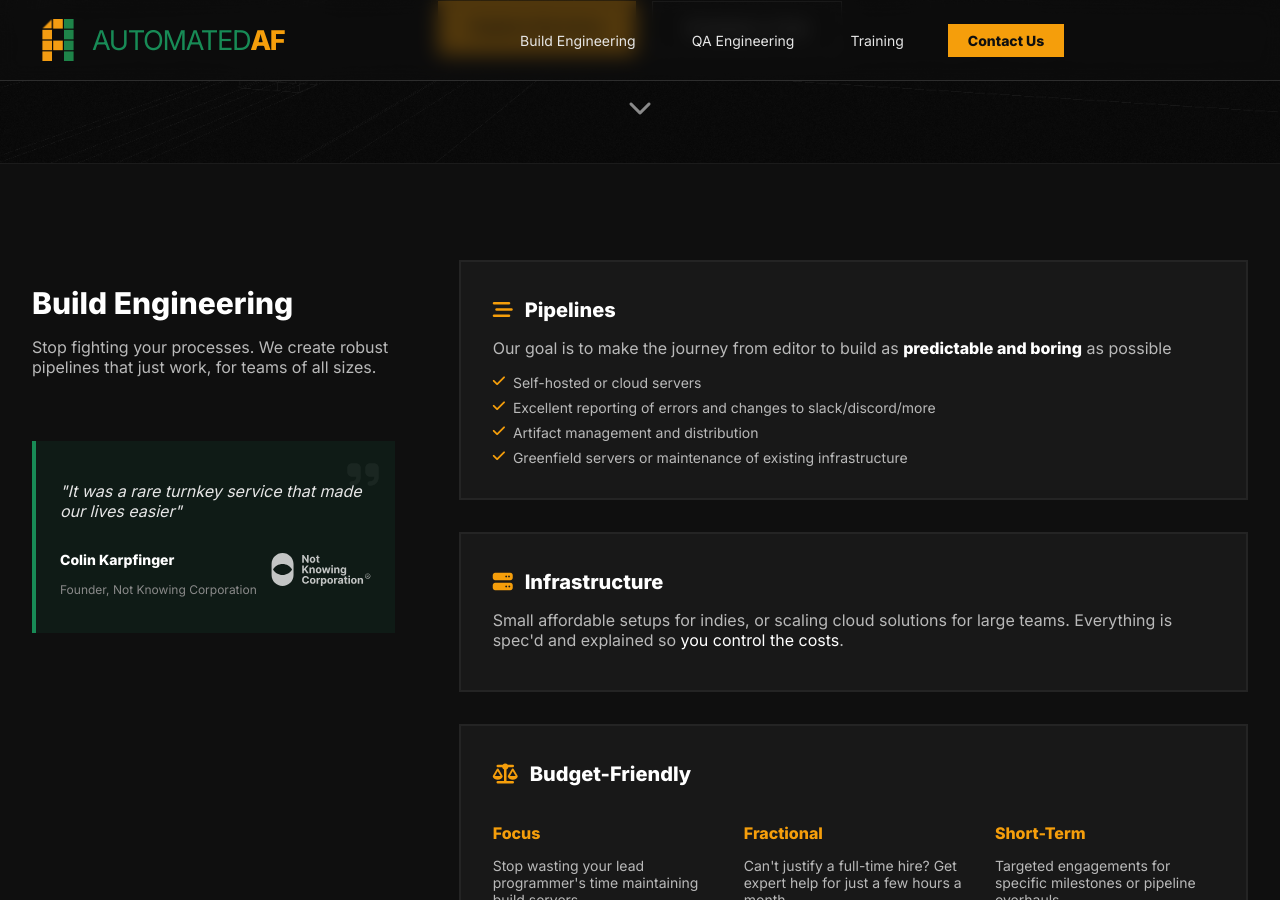
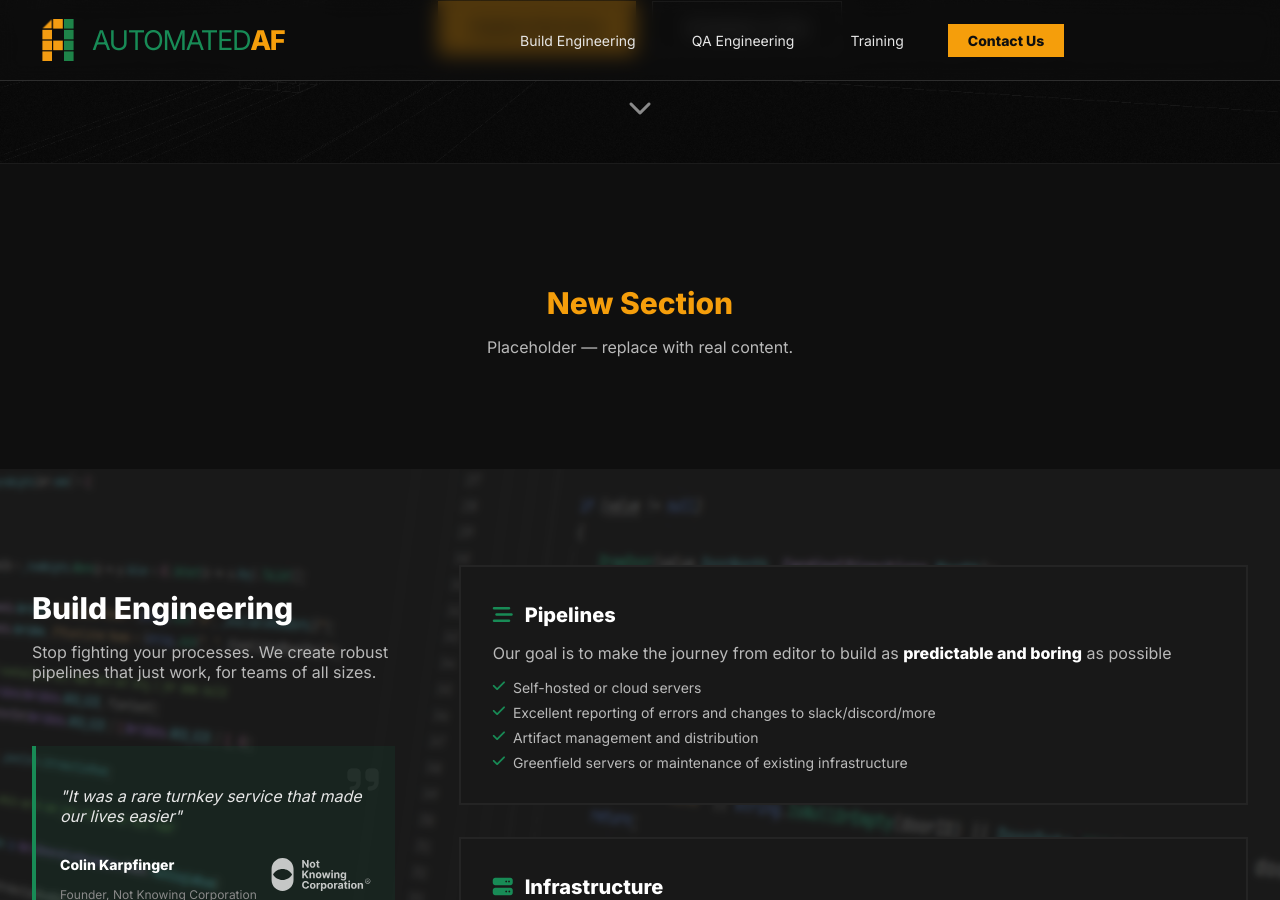
Before and after one commit to tenpn/automatedaf-company, a Jekyll site: the page built from index.html, in a window 1280 px wide and 900 px high, scrolled down 737 px. Built offline with Jekyll 4.4.1, drawn with Linux system fonts in a browser that asks for light colours.

Commit message:
new section, pushing others down

```diff
--- a/_includes/sections/build-engineering.html
+++ b/_includes/sections/build-engineering.html
@@ -1,4 +1,4 @@
-<section id="build" class="section section-border">
+<section id="build" class="section section-bg">
 	<div class="container">
 		<div class="grid-12">
 
@@ -28,7 +28,7 @@
 				<!-- Pipelines -->
 				<div class="card">
 					<h3 class="heading-flex">
-						<i class="fas fa-stream text-brand-accent"></i> Pipelines
+						<i class="fas fa-stream text-brand-tech"></i> Pipelines
 					</h3>
 					<p class="text-slate-400 mb-4">
 						Our goal is to make the journey from editor to build as <span
@@ -36,13 +36,13 @@
 					</p>
 					<ul class="space-y-2 text-sm text-slate-400 list-unstyled">
 						<li class="flex items-start gap-2"><i
-								class="fas fa-check text-brand-accent mt-1"></i>Self-hosted
+								class="fas fa-check text-brand-tech mt-1"></i>Self-hosted
 							or cloud servers</li>
-						<li class="flex items-start gap-2"><i class="fas fa-check text-brand-accent mt-1"></i>Excellent
+						<li class="flex items-start gap-2"><i class="fas fa-check text-brand-tech mt-1"></i>Excellent
 							reporting of errors and changes to slack/discord/more</li>
-						<li class="flex items-start gap-2"><i class="fas fa-check text-brand-accent mt-1"></i> Artifact
+						<li class="flex items-start gap-2"><i class="fas fa-check text-brand-tech mt-1"></i> Artifact
 							management and distribution</li>
-						<li class="flex items-start gap-2"><i class="fas fa-check text-brand-accent mt-1"></i>
+						<li class="flex items-start gap-2"><i class="fas fa-check text-brand-tech mt-1"></i>
 							Greenfield
 							servers or maintenance of existing infrastructure</li>
 					</ul>
@@ -52,7 +52,7 @@
 				<!-- Infrastructure -->
 				<div class="card">
 					<h3 class="heading-flex">
-						<i class="fas fa-server text-brand-accent"></i> Infrastructure
+						<i class="fas fa-server text-brand-tech"></i> Infrastructure
 					</h3>
 					<p class="text-slate-400 mb-2">Small affordable setups for indies, or scaling cloud solutions for
 						large teams. Everything is spec'd and explained so <span class="text-white">you control the
@@ -62,21 +62,21 @@
 				<!-- Flexibility -->
 				<div class="card">
 					<h3 class="heading-flex">
-						<i class="fas fa-scale-balanced text-brand-accent"></i> Budget-Friendly
+						<i class="fas fa-scale-balanced text-brand-tech"></i> Budget-Friendly
 					</h3>
 					<div class="grid-3">
 						<div>
-							<h4 class="subheading text-brand-accent">Focus</h4>
+							<h4 class="subheading text-brand-tech">Focus</h4>
 							<p class="text-sm text-slate-400">Stop wasting your lead programmer's time maintaining build
 								servers</p>
 						</div>
 						<div>
-							<h4 class="subheading text-brand-accent">Fractional</h4>
+							<h4 class="subheading text-brand-tech">Fractional</h4>
 							<p class="text-sm text-slate-400">Can't justify a full-time hire? Get expert help for just a
 								few hours a month.</p>
 						</div>
 						<div>
-							<h4 class="subheading text-brand-accent">Short-Term</h4>
+							<h4 class="subheading text-brand-tech">Short-Term</h4>
 							<p class="text-sm text-slate-400">Targeted engagements for specific milestones or pipeline
 								overhauls</p>
 						</div>
--- /dev/null
+++ b/_includes/sections/new-section.html
@@ -0,0 +1,8 @@
+<section id="new-section" class="section section-border">
+	<div class="container">
+		<div class="text-center">
+			<h2 class="title-lg text-brand-accent">New Section</h2>
+			<p class="text-slate-400">Placeholder — replace with real content.</p>
+		</div>
+	</div>
+</section>
--- a/_includes/sections/qa-engineering.html
+++ b/_includes/sections/qa-engineering.html
@@ -1,4 +1,4 @@
-<section id="qa" class="section section-bg">
+<section id="qa" class="section section-border">
 	<div class="container">
 		<div class="grid-12">
 
@@ -31,7 +31,7 @@
 				<div class="grid-2">
 					<div class="card">
 						<h3 class="heading-flex">
-							<i class="fas fa-heartbeat text-brand-tech"></i> Build Health
+							<i class="fas fa-heartbeat text-brand-accent"></i> Build Health
 						</h3>
 						<p class="text-slate-400">High-level tests provide an instant pulse check on your project. <span
 								class="text-white">Know
@@ -39,7 +39,7 @@
 					</div>
 					<div class="card">
 						<h3 class="heading-flex">
-							<i class="fas fa-toolbox text-brand-tech"></i> Useful Tests
+							<i class="fas fa-toolbox text-brand-accent"></i> Useful Tests
 						</h3>
 						<p class="text-slate-400">We don't automate for the sake of it; we
 							automate to <span class="text-white">save you time and money</span> by targeting your
@@ -50,24 +50,24 @@
 
 				<div class="card">
 					<h3 class="heading-flex">
-						<i class="fas fa-users-cog text-brand-tech"></i> Empowered Teams
+						<i class="fas fa-users-cog text-brand-accent"></i> Empowered Teams
 					</h3>
 					<ul class="space-y-4 list-unstyled">
 						<li class="flex flex-col md-flex-row gap-4">
-							<div class="min-w-120 font-bold text-brand-tech">Designers</div>
+							<div class="min-w-120 font-bold text-brand-accent">Designers</div>
 							<div class="text-slate-400 text-sm">Enjoying rapid iteration on features with confidence
 							</div>
 						</li>
 						<li class="flex flex-col md-flex-row gap-4">
-							<div class="min-w-120 font-bold text-brand-tech">Programmers</div>
+							<div class="min-w-120 font-bold text-brand-accent">Programmers</div>
 							<div class="text-slate-400 text-sm">Performing deep refactors with a safety net</div>
 						</li>
 						<li class="flex flex-col md-flex-row gap-4">
-							<div class="min-w-120 font-bold text-brand-tech">QA testers</div>
+							<div class="min-w-120 font-bold text-brand-accent">QA testers</div>
 							<div class="text-slate-400 text-sm">Doing what they do best: exploratory testing</div>
 						</li>
 						<li class="flex flex-col md-flex-row gap-4">
-							<div class="min-w-120 font-bold text-brand-tech">Producers</div>
+							<div class="min-w-120 font-bold text-brand-accent">Producers</div>
 							<div class="text-slate-400 text-sm">Calmed by low bug counts and hit deadlines</div>
 						</li>
 					</ul>
@@ -76,7 +76,7 @@
 				<!-- Adaptive Engagement -->
 				<div class="card">
 					<h3 class="heading-flex">
-						<i class="fas fa-bridge text-brand-tech"></i> Lifetime Value
+						<i class="fas fa-bridge text-brand-accent"></i> Lifetime Value
 					</h3>
 					<p class="text-slate-400 mb-2">Fractional or short-term engagements can be extremely effective,
 						especially before critical milestones. We work with you to find the <span
--- a/_includes/sections/tech.html
+++ b/_includes/sections/tech.html
@@ -1,4 +1,4 @@
-<section id="tech" class="section section-bg ">
+<section id="tech" class="section section-border">
 	<div class="container">
 		<div class="text-center mb-16">
 			<h2 class="title-lg">Technologies</h2>
--- a/_includes/sections/training.html
+++ b/_includes/sections/training.html
@@ -1,4 +1,4 @@
-<section id="training" class="section section-border">
+<section id="training" class="section section-bg">
 	<div class="container">
 		<div class="grid-12">
 			<div class="col-span-4 mb-12">
@@ -25,7 +25,7 @@
 
 			<div class="grid-3">
 				<div class="card">
-					<i class="fas fa-code text-brand-accent text-3xl mb-4"></i>
+					<i class="fas fa-code text-brand-tech text-3xl mb-4"></i>
 					<h3 class="heading">For Programmers</h3>
 					<p class="text-slate-400 mb-6 flex-grow">
 						Teach your programmers to ship features with deep tests without losing velocity. Ensure your
@@ -33,7 +33,7 @@
 					</p>
 				</div>
 				<div class="card">
-					<i class="fas fa-graduation-cap text-brand-accent text-3xl mb-4"></i>
+					<i class="fas fa-graduation-cap text-brand-tech text-3xl mb-4"></i>
 					<h3 class="heading">For QA Teams</h3>
 					<p class="text-slate-400 mb-6 flex-grow">Skill up your QA staff to write high-level tests that save
 						them time. Give them the tools and knowledge to be more effective. No prior programming skills
@@ -41,17 +41,17 @@
 				</div>
 
 				<div class="card">
-					<i class="fas fa-chalkboard-teacher text-brand-accent text-3xl mb-4"></i>
+					<i class="fas fa-chalkboard-teacher text-brand-tech text-3xl mb-4"></i>
 					<h3 class="heading">Logistics</h3>
 					<ul class="space-y-3 text-slate-400 flex-grow list-unstyled">
-						<li class="flex items-center gap-2"><i class="fas fa-check text-brand-accent"></i> In-studio or
+						<li class="flex items-center gap-2"><i class="fas fa-check text-brand-tech"></i> In-studio or
 							Remote</li>
-						<li class="flex items-center gap-2"><i class="fas fa-check text-brand-accent"></i> 1-Day Crash
+						<li class="flex items-center gap-2"><i class="fas fa-check text-brand-tech"></i> 1-Day Crash
 							Course</li>
-						<li class="flex items-center gap-2"><i class="fas fa-check text-brand-accent"></i> 3-Day Deep
+						<li class="flex items-center gap-2"><i class="fas fa-check text-brand-tech"></i> 3-Day Deep
 							Dive
 						</li>
-						<li class="flex items-center gap-2"><i class="fas fa-check text-brand-accent"></i>
+						<li class="flex items-center gap-2"><i class="fas fa-check text-brand-tech"></i>
 							Unity/Unreal/Godot
 						</li>
 					</ul>
--- a/_sass/_sections.scss
+++ b/_sass/_sections.scss
@@ -16,16 +16,16 @@
 	background-color: $color-brand-surface;
 }
 
-section#tech {
-	background-image: url("../bg_unity_editor_01.png");
-	background-attachment: fixed;
-	background-size: cover;
-	background-position: center center
-}
-
-section#qa {
+section#build {
 	background-image: url("../bg_code.png");
 	background-attachment: fixed;
 	background-size: cover;
 	background-position: center center;
 }
+
+section#training {
+	background-image: url("../bg_unity_editor_01.png");
+	background-attachment: fixed;
+	background-size: cover;
+	background-position: center center;
+}
--- a/index.html
+++ b/index.html
@@ -9,6 +9,7 @@ description: "Build and test automation services for video games"
 
 <div class="relative z-10 bg-brand-darker">
 
+    {% include sections/new-section.html %}
     {% include sections/build-engineering.html %}
     {% include sections/qa-engineering.html %}
     {% include sections/training.html %}
```
